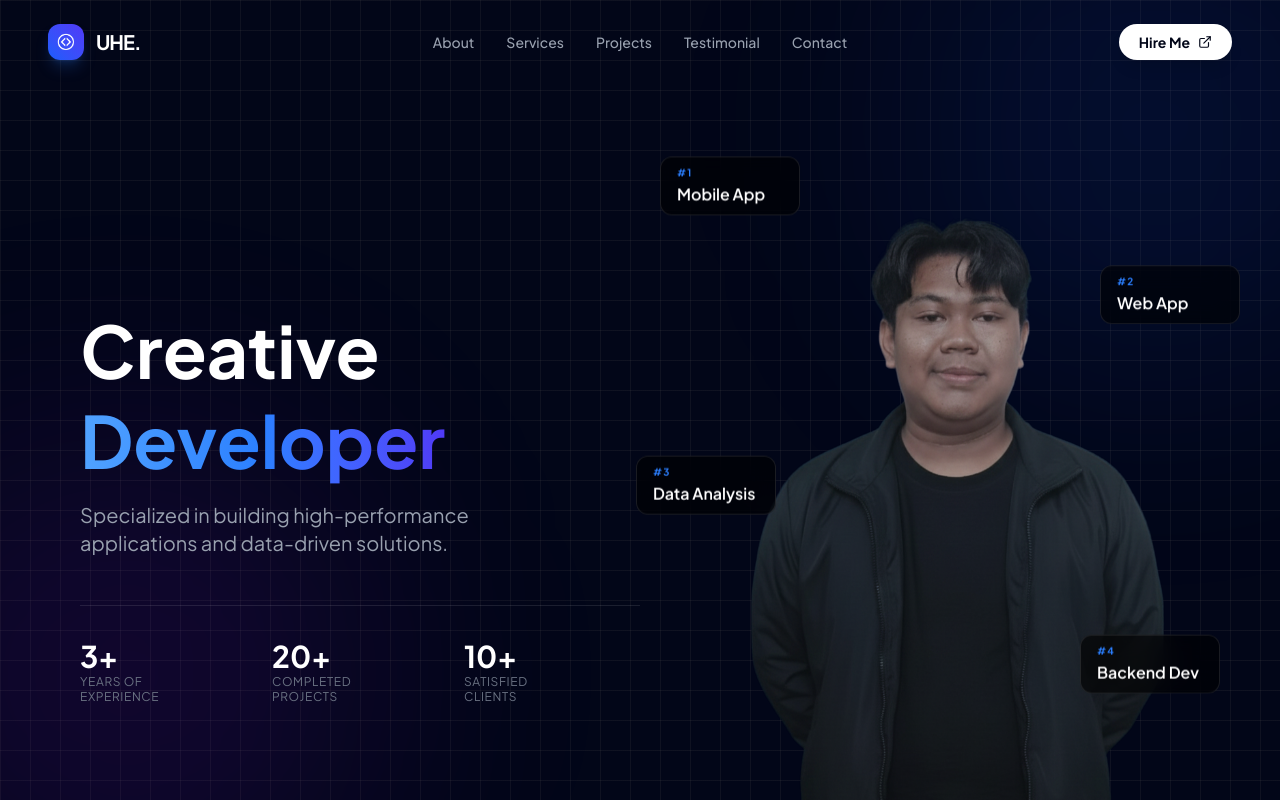
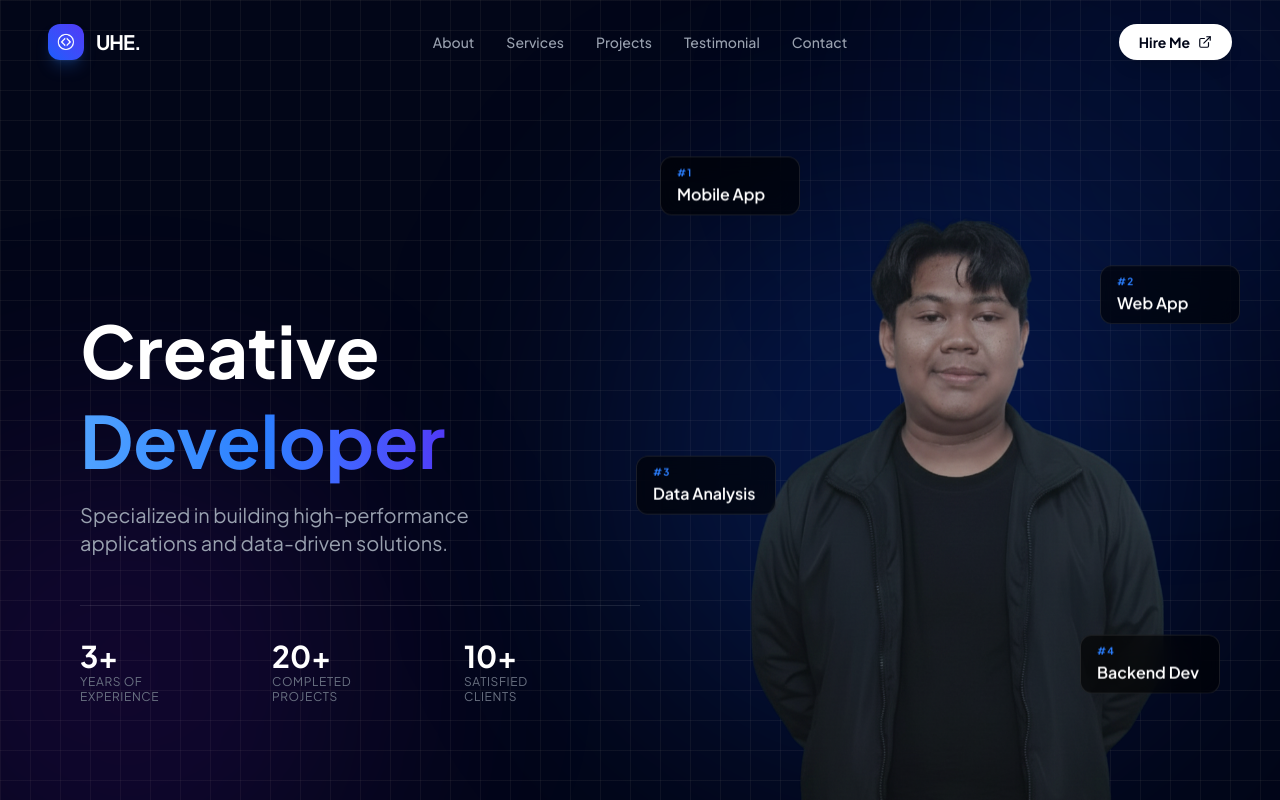
Before and after one commit to HerlanAja/MyPortofolio, a React (Vite) app: page / in a window 1280 px wide. Built offline with nearby package versions, Linux system fonts and the light colour scheme.

Commit message:
banyak update'

```diff
--- a/src/page/HomePage.tsx
+++ b/src/page/HomePage.tsx
@@ -2,10 +2,10 @@ import React, { useEffect, useRef } from 'react';
 import { motion, useInView, animate } from 'framer-motion';
 import profileImage from '../assets/uhe.png';
 
-// Komponen Counter tetap sama
+// Komponen Counter
 const Counter = ({ from, to }: { from: number; to: number }) => {
   const nodeRef = useRef<HTMLSpanElement>(null);
-  const isInView = useInView(nodeRef, { once: false }); // Ubah ke false agar terulang saat scroll
+  const isInView = useInView(nodeRef, { once: false });
 
   useEffect(() => {
     if (isInView) {
@@ -26,7 +26,7 @@ const Counter = ({ from, to }: { from: number; to: number }) => {
   return <span ref={nodeRef}>{from}</span>;
 };
 
-// Komponen Label Melayang dengan efek Fade Out saat scroll
+// Komponen Label Melayang
 const FloatingLabel = ({ text, num, className, delay }: { text: string; num: string; className: string; delay: number }) => (
   <motion.div
     initial={{ opacity: 0, y: 20 }}
@@ -56,11 +56,9 @@ const HomePage: React.FC = () => {
   return (
     <div className="relative min-h-screen w-full flex flex-col overflow-visible">
 
-      {/* Background grid sudah di App.tsx, jadi di sini dihapus agar tidak double */}
-
       <main id="home" className="relative z-10 w-full flex-grow flex px-4 sm:px-6 md:px-10 lg:px-16 xl:px-20 max-w-7xl mx-auto flex-col lg:flex-row lg:items-end justify-between pt-24 lg:pt-0">
 
-        {/* Text Content Section dengan whileInView */}
+        {/* Text Content Section */}
         <motion.section
           className="text-left text-white w-full lg:w-1/2 z-10 pt-10 lg:pt-48 lg:pb-24 order-1"
           initial={{ opacity: 0, x: -50 }}
@@ -102,8 +100,18 @@ const HomePage: React.FC = () => {
           </div>
         </motion.section>
 
-        {/* Image Section dengan whileInView */}
+        {/* Image Section dengan Efek Cahaya */}
         <div className="w-full lg:w-1/2 relative flex justify-center lg:justify-end items-end order-2 mt-auto lg:mt-0">
+
+          {/* EFEK CAHAYA BELAKANG IMAGE (Glow) */}
+          <motion.div
+            initial={{ opacity: 0, scale: 0.8 }}
+            whileInView={{ opacity: 1, scale: 1 }}
+            exit={{ opacity: 0, scale: 0.8 }}
+            viewport={{ once: false, amount: 0.3 }}
+            transition={{ duration: 1.5, ease: "easeOut" }}
+            className="absolute bottom-[10%] right-1/2 translate-x-1/2 lg:translate-x-0 lg:right-[5%] w-[300px] h-[300px] lg:w-[550px] lg:h-[550px] bg-blue-600/20 blur-[80px] lg:blur-[130px] rounded-full z-0 pointer-events-none"
+          />
 
           <motion.div
             className="relative w-full max-w-[280px] sm:max-w-[350px] md:max-w-[420px] lg:max-w-[500px] aspect-[4/5] z-10 flex items-end"
@@ -116,7 +124,7 @@ const HomePage: React.FC = () => {
             <img
               src={profileImage}
               alt="Uhe Profile"
-              className="w-full h-auto object-contain block"
+              className="w-full h-auto object-contain block relative z-20"
               style={{ marginBottom: '-1px' }}
             />
 
```
